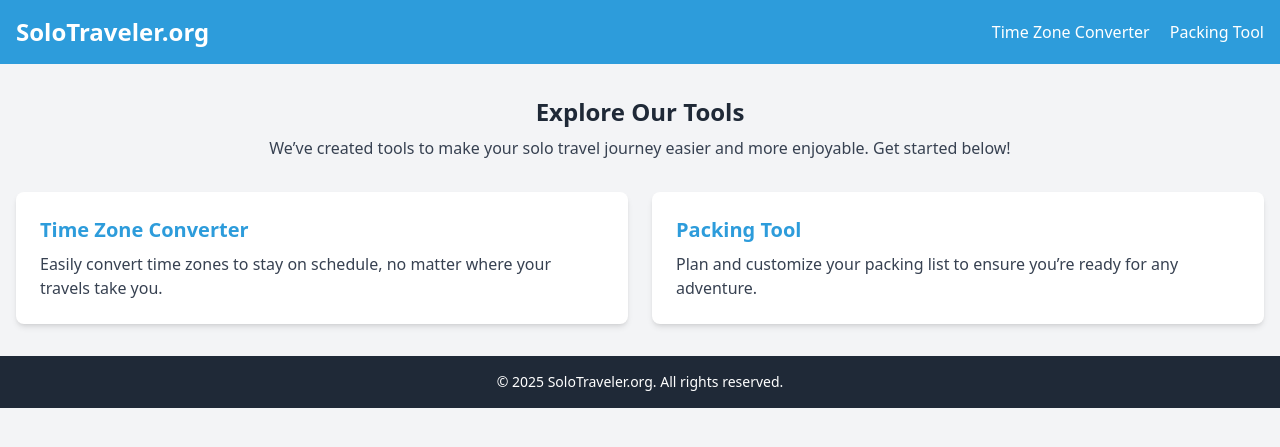
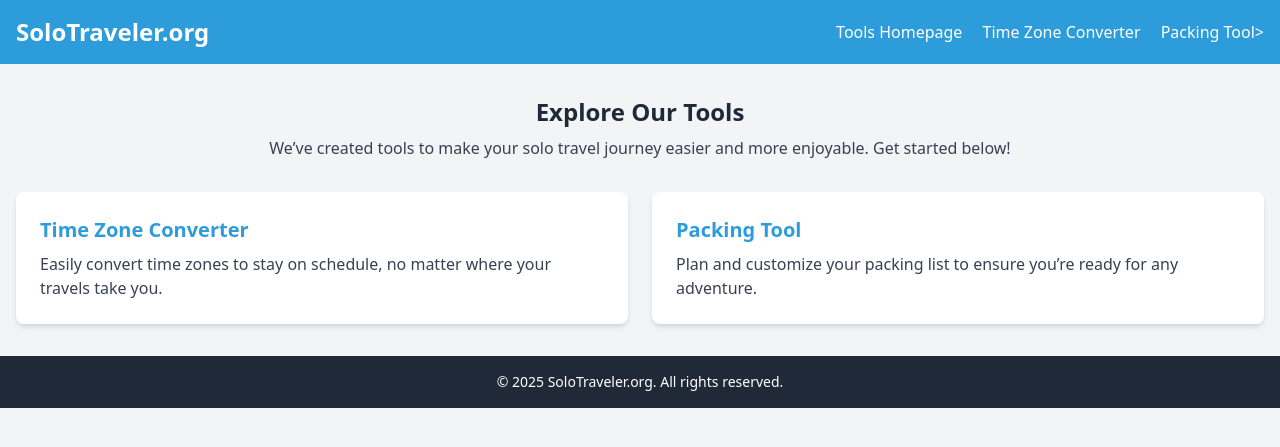
Before and after one commit to solotravelerorg/tools, a Jekyll site: the page built from index.html, in a window 1280 px wide. Shown: the top 447 px of the page. Built offline with Jekyll 4.4.1, drawn with Linux system fonts in a browser that asks for light colours; nearby versions of some CDN libraries.

Commit message:
Update navbar.html

```diff
--- a/_includes/navbar.html
+++ b/_includes/navbar.html
@@ -1,9 +1,13 @@
 <nav class="bg-[#2D9CDB] text-white py-4">
   <div class="container mx-auto flex justify-between items-center px-4">
+    <!-- Brand Name -->
     <a href="https://www.solotraveler.org/" class="text-2xl font-bold">SoloTraveler.org</a>
+
+    <!-- Navigation Links -->
     <div class="space-x-4">
-      <a href="/time-zone" class="hover:underline">Time Zone Converter</a>
-      <a href="/packing" class="hover:underline">Packing Tool</a>
+      <a href="/" class="hover:underline">Tools Homepage</a>
+      <a href="/time-zone-converter" class="hover:underline">Time Zone Converter</a>
+      <a href="/packing-tool" class="hover:underline">Packing Tool</a>>
     </div>
   </div>
 </nav>
```
